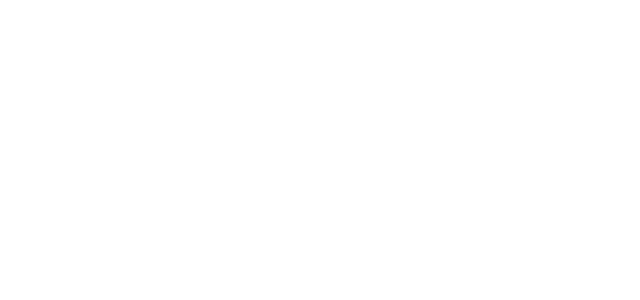
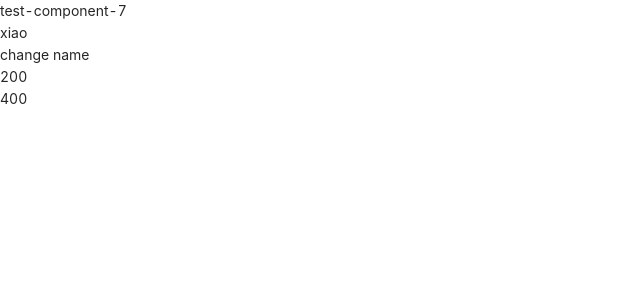
Before and after one commit to xiaojingming/react-project, a React (Vite) app: page /test7 in a window 1280 px wide. Before the commit this address had no page. Shown: the top 300 px of the page, without its empty margins (0-640 px from the left). Built offline with nearby package versions, Linux system fonts and the light colour scheme.

Commit message:
hook application

```diff
--- a/src/App.tsx
+++ b/src/App.tsx
@@ -5,6 +5,8 @@ import TestComponent2 from './pages/Test/index2';
 import TestComponent3 from './pages/Test/index3';
 import TestComponent4 from './pages/Test/index4';
 import TestComponent5 from './pages/Test/index5';
+import TestComponent6 from './pages/Test/index6';
+import TestComponent7 from './pages/Test/index7';
 import CommentComponent from './pages/Comment';
 import TodoListComponent from './pages/TodoList';
 import 'antd/dist/antd.css';
@@ -18,6 +20,8 @@ function App() {
         <Route path="/test3" element={<TestComponent3 />} />
         <Route path="/test4" element={<TestComponent4 />} />
         <Route path="/test5" element={<TestComponent5 />} />
+        <Route path="/test6" element={<TestComponent6 />} />
+        <Route path="/test7" element={<TestComponent7 />} />
         <Route path="/comment" element={<CommentComponent />} />
         <Route path="/todolist" element={<TodoListComponent />} />
       </Routes>
--- /dev/null
+++ b/src/hooks/useLocalStorage.ts
@@ -0,0 +1,11 @@
+import { useState, useEffect } from 'react';
+
+function useLocalStorage(key: string, value: string) {
+  const [message, setMessage] = useState(value);
+  useEffect(() => {
+    window.localStorage.setItem(key, message);
+  }, [message, key]);
+  return [message, setMessage];
+}
+
+export default useLocalStorage;
--- /dev/null
+++ b/src/hooks/useWindowScroll.ts
@@ -0,0 +1,12 @@
+import { useState } from 'react';
+
+// 获取距离顶部滚动距离
+function useWindowScroll() {
+  const [y, setY] = useState(0);
+  window.addEventListener('scroll', () => {
+    setY(document.documentElement.scrollTop);
+  });
+  return [y];
+}
+
+export default useWindowScroll;
--- /dev/null
+++ b/src/pages/Test/components/subComponent.tsx
@@ -0,0 +1,17 @@
+import { useState } from 'react';
+
+interface Props {
+  num: number;
+}
+
+function SubComponent({ num }: Props) {
+  const [doubleNum, setDoubleNum] = useState(() => num * 2);
+  const handleClick = () => {
+    setDoubleNum(doubleNum * 2);
+  };
+  return (
+    <div onClick={handleClick}>{doubleNum}</div>
+  );
+}
+
+export default SubComponent;
--- /dev/null
+++ b/src/pages/Test/index6.tsx
@@ -0,0 +1,8 @@
+import useWindowScroll from '../../hooks/useWindowScroll';
+
+export default function TestComponent6() {
+  const [y] = useWindowScroll();
+  return (
+    <div style={{ height: '2000px' }}>{y}</div>
+  );
+}
--- /dev/null
+++ b/src/pages/Test/index7.tsx
@@ -0,0 +1,22 @@
+import React from 'react';
+import useLocalStorage from '../../hooks/useLocalStorage';
+import SubComponent from './components/subComponent';
+
+function TestComponent7() {
+  const [message, setMessage] = useLocalStorage('name', 'xiao');
+  const handleChangeName = () => {
+    const currentName = message === 'xiao' ? 'xjm' : 'xiao';
+    (setMessage as React.Dispatch<React.SetStateAction<string>>)(currentName);
+  };
+  return (
+    <>
+      <div>test-component-7</div>
+      <span>{ (message as string) }</span>
+      <div onClick={handleChangeName}>change name</div>
+      <SubComponent num={100} />
+      <SubComponent num={200} />
+    </>
+  );
+}
+
+export default TestComponent7;
```
